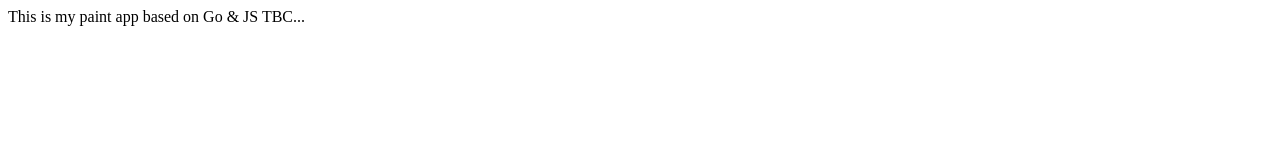
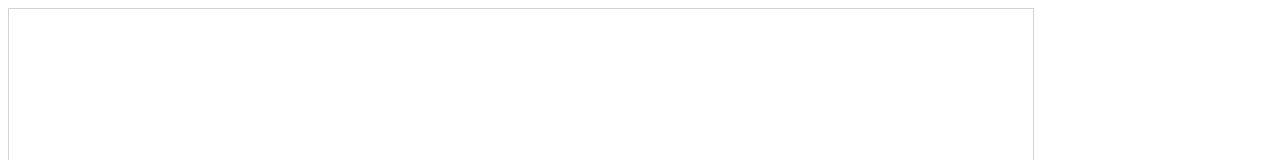
Before and after one commit to shishuwu/myPaint, a plain HTML site: page paintweb/www/index.htm in a window 1280 px wide. Shown: the top 160 px of the page. Drawn offline with Linux system fonts and the light colour scheme.

Commit message:
js - add viewmodle: view.js

```diff
--- a/paintweb/www/index.htm
+++ b/paintweb/www/index.htm
@@ -1,6 +1,16 @@
 <html>
   <head>
-    This is my paint app based on Go & JS
+    <title>This is a web paint app based on Go & js</title>
   </head>
-  <body>TBC...</body>
+  <body>
+    <style>
+      #drawing {
+        border: 1px solid lightgrey;
+      }
+    </style>
+    <canvas id="drawing" width="1024" height="660"
+      >Your browser doesn't support Canvas!</canvas
+    >
+    <script src="view.js"></script>
+  </body>
 </html>
--- /dev/null
+++ b/paintweb/www/view.js
@@ -0,0 +1,33 @@
+class MyPaintView {
+  constructor() {
+        this.properties = {
+          lineWidth: 1,
+          lineColor: "black"
+        }
+        this.controllers = {}
+        this._currentKey = ""
+        this._current = null
+        let drawing = document.getElementById("drawing")
+        let view = this
+        // 函数式: 没有这个上下文，写这个就会痛苦
+        drawing.onmousedown = function(event) {
+          console.log("mouse down")
+        }
+        drawing.onmousemove = function(event) {
+          console.log("mouse move")
+        }
+        drawing.onmouseup = function(event) {
+          console.log("mouse up")
+        }
+        drawing.ondblclick = function(event) {
+          console.log("double click")
+        }
+        document.onkeydown = function(event) {
+          console.log("key down")
+        }
+        this.drawing = drawing
+
+  } // constructor end
+}
+
+var myView = new MyPaintView();
```
